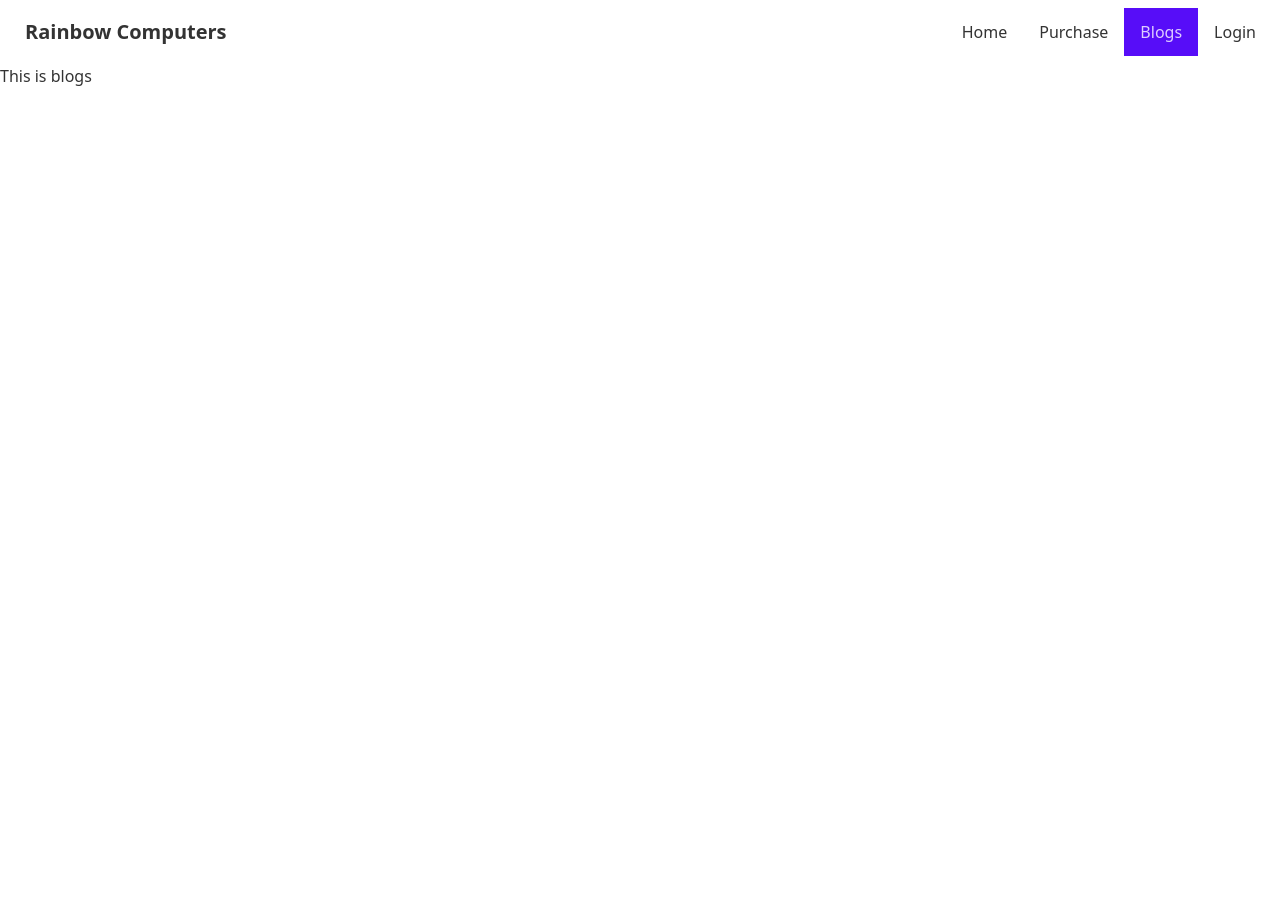
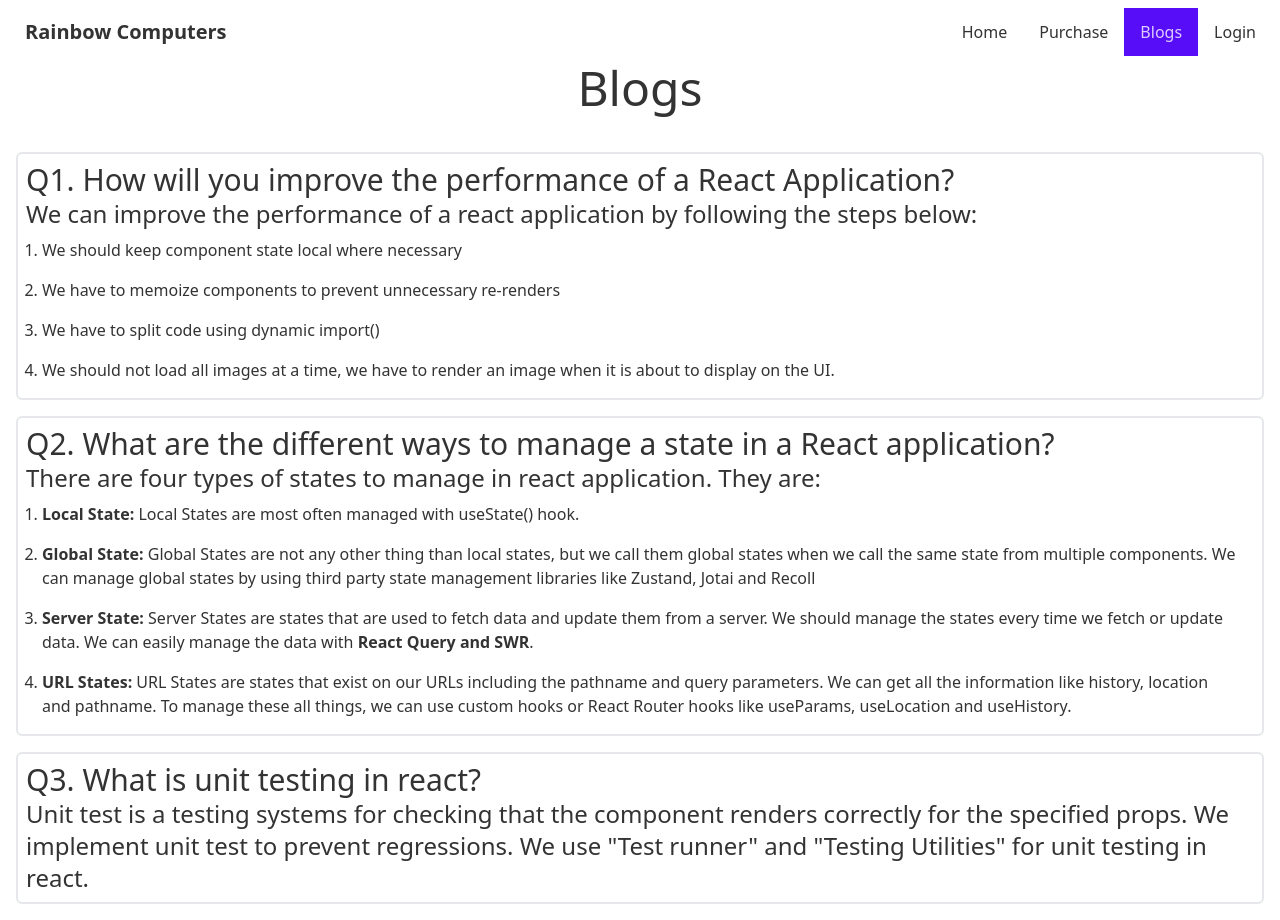
Before and after one commit to Sazid99246/manufecturer-website-client, a React (Create React App) app: page /blogs in a window 1280 px wide. Before the commit the page ends 800 px from the top, so only its background shows below. Built offline with nearby package versions, Linux system fonts and the light colour scheme; no server answers; the HTML template or start-up script is replaced by a standard one.

Commit message:
implemented private route, website reload error and answered 3 questions on blog page

```diff
--- a/src/App.js
+++ b/src/App.js
@@ -6,6 +6,7 @@ import Home from './Pages/Home/Home';
 import Login from './Pages/Login/Login';
 import Purchase from './Pages/Purchase/Purchase';
 import Header from './Pages/Shared/Header/Header';
+import RequireAuth from './Pages/Shared/RequireAuth/RequireAuth';
 import SignUp from './Pages/SignUp/SignUp';
 
 function App() {
@@ -14,7 +15,13 @@ function App() {
       <Header />
       <Routes>
         <Route path='/' element={<Home />} />
-        <Route path='/purchase' element={<Purchase />} />
+        <Route
+          path='/purchase'
+          element={
+            <RequireAuth>
+              <Purchase />
+            </RequireAuth>
+          } />
         <Route path='/dashboard' element={<Dashboard />} />
         <Route path='/blogs' element={<Blogs />} />
         <Route path='/login' element={<Login />} />
--- a/src/Pages/Blogs/Blogs.js
+++ b/src/Pages/Blogs/Blogs.js
@@ -3,7 +3,31 @@ import React from 'react';
 const Blogs = () => {
     return (
         <div>
-            <h2>This is blogs</h2>
+            <h2 className='text-5xl pb-6 text-center font-medium'>Blogs</h2>
+            <div className='border-2 p-2 m-4 rounded-md'>
+                <h3 className='text-3xl font-medium'>Q1. How will you improve the performance of a React Application?</h3>
+                <p className='text-2xl'>We can improve the performance of a react application by following the steps below:</p>
+                <ol className='list-decimal px-4'>
+                    <li className='py-2'>We should keep component state local where necessary</li>
+                    <li className='py-2'>We have to memoize components to prevent unnecessary re-renders</li>
+                    <li className='py-2'>We have to split code using dynamic import()</li>
+                    <li className='py-2'>We should not load all images at a time, we have to render an image when it is about to display on the UI.</li>
+                </ol>
+            </div>
+            <div className='border-2 p-2 m-4 rounded-md'>
+                <h3 className='text-3xl font-medium'>Q2. What are the different ways to manage a state in a React application?</h3>
+                <p className='text-2xl'>There are four types of states to manage in react application. They are:</p>
+                <ol className='list-decimal px-4'>
+                    <li className='py-2'><b>Local State: </b>Local States are most often managed with useState() hook.</li>
+                    <li className='py-2'><b>Global State: </b>Global States are not any other thing than local states, but we call them global states when we call the same state from multiple components. We can manage global states by using third party state management libraries like Zustand, Jotai and Recoll</li>
+                    <li className='py-2'><b>Server State: </b>Server States are states that are used to fetch data and update them from a server. We should manage the states every time we fetch or update data. We can easily manage the data with <b>React Query and SWR</b>.</li>
+                    <li className='py-2'><b>URL States: </b>URL States are states that exist on our URLs including the pathname and query parameters. We can get all the information like history, location and pathname. To manage these all things, we can use custom hooks or React Router hooks like useParams, useLocation and useHistory.</li>
+                </ol>
+            </div>
+            <div className='border-2 p-2 m-4 rounded-md'>
+                <h3 className='text-3xl font-medium'>Q3. What is unit testing in react?</h3>
+                <p className='text-2xl'>Unit test is a testing systems for checking that the component renders correctly for the specified props. We implement unit test to prevent regressions. We use "Test runner" and "Testing Utilities" for unit testing in react.</p>
+            </div>
         </div>
     );
 };
--- a/src/Pages/Login/Login.js
+++ b/src/Pages/Login/Login.js
@@ -1,17 +1,24 @@
 import React from 'react';
 import { useSignInWithEmailAndPassword, useSignInWithGoogle } from 'react-firebase-hooks/auth';
 import { useForm } from "react-hook-form";
-import { Link } from 'react-router-dom';
+import { Link, useLocation, useNavigate } from 'react-router-dom';
 import auth from '../../firebase.init';
-import {FcGoogle} from 'react-icons/fc';
+import { FcGoogle } from 'react-icons/fc';
+import LoadingButton from '../Shared/LoadingButton/LoadingButton';
 const Login = () => {
     const { register, formState: { errors }, handleSubmit } = useForm();
     const [signInWithEmailAndPassword, user, loading, error] = useSignInWithEmailAndPassword(auth);
     const [signInWithGoogle, gUser, gLoading, gError] = useSignInWithGoogle(auth);
+    const navigate = useNavigate();
+    const location = useLocation();
+    const from = location.state?.from?.pathname || "/";
+    if (user || gUser) {
+        navigate(from, { replace: true });
+    }
+    if (loading || gLoading) {
+        return <LoadingButton />
+    }
     let loginError;
-    if (loading || gLoading) {
-        <button className='btn btn-loading'>loading</button>
-    }
     if (error || gError) {
         loginError = <p className='text-red-500'>{error?.message || gError?.message}</p>
     }
--- /dev/null
+++ b/src/Pages/Shared/LoadingButton/LoadingButton.js
@@ -0,0 +1,11 @@
+import React from 'react';
+
+const LoadingButton = () => {
+    return (
+        <div className='flex items-center justify-center'>
+            <button className='btn loading'>Loading</button>
+        </div>
+    );
+};
+
+export default LoadingButton;
--- /dev/null
+++ b/src/Pages/Shared/RequireAuth/RequireAuth.js
@@ -0,0 +1,20 @@
+import React from 'react';
+import { Navigate, useLocation } from 'react-router-dom';
+import { useAuthState } from 'react-firebase-hooks/auth';
+import auth from '../../../firebase.init';
+import LoadingButton from '../LoadingButton/LoadingButton';
+
+const RequireAuth = ({ children }) => {
+    const [user, loading] = useAuthState(auth);
+
+    const location = useLocation();
+    if (loading) {
+        return <LoadingButton/>
+    }
+    if (!user) {
+        return <Navigate to="/login" state={{ from: location }} replace />;
+    }
+    return children;
+};
+
+export default RequireAuth;
--- a/src/Pages/SignUp/SignUp.js
+++ b/src/Pages/SignUp/SignUp.js
@@ -4,11 +4,12 @@ import { Link, useNavigate } from 'react-router-dom';
 import auth from '../../firebase.init';
 import { useCreateUserWithEmailAndPassword, useSignInWithGoogle, useUpdateProfile } from 'react-firebase-hooks/auth';
 import { signOut } from 'firebase/auth';
-import {FcGoogle} from 'react-icons/fc'
+import { FcGoogle } from 'react-icons/fc'
+import LoadingButton from '../Shared/LoadingButton/LoadingButton';
 const SignUp = () => {
     const { register, formState: { errors }, handleSubmit } = useForm();
     const navigate = useNavigate();
-    const [createUserWithEmailAndPassword,user,loading,error] = useCreateUserWithEmailAndPassword(auth, {sendEmailVerification: true});
+    const [createUserWithEmailAndPassword, user, loading, error] = useCreateUserWithEmailAndPassword(auth, { sendEmailVerification: true });
     const [updateProfile, updating, updateError] = useUpdateProfile(auth);
     const onSubmit = async (data) => {
         await createUserWithEmailAndPassword(data.email, data.password);
@@ -16,14 +17,14 @@ const SignUp = () => {
     };
     const [signInWithGoogle, gUser, gLoading, gError] = useSignInWithGoogle(auth);
     let signUpError
-    if(user || gUser){
+    if (user || gUser) {
         signOut(auth);
         navigate('/login');
     }
-    if(loading || gLoading || updating){
-        return <button class="btn loading">Loading</button>
+    if (loading || gLoading || updating) {
+        return <LoadingButton />
     }
-    if(error || gError || updateError){
+    if (error || gError || updateError) {
         signUpError = <p className='text-red-500'>{error?.message || gError?.message || updateError?.message}</p>
     }
     return (
```
